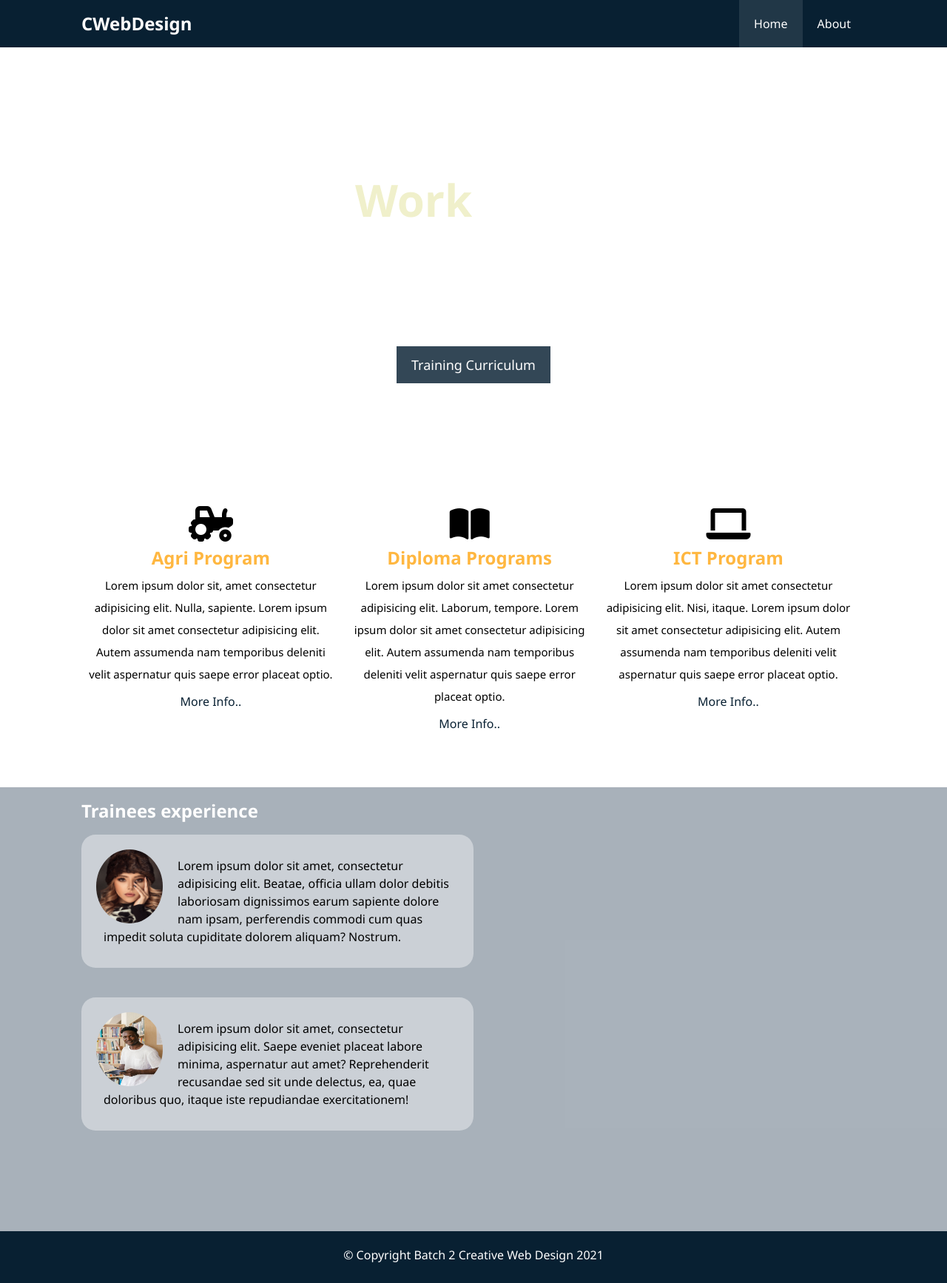
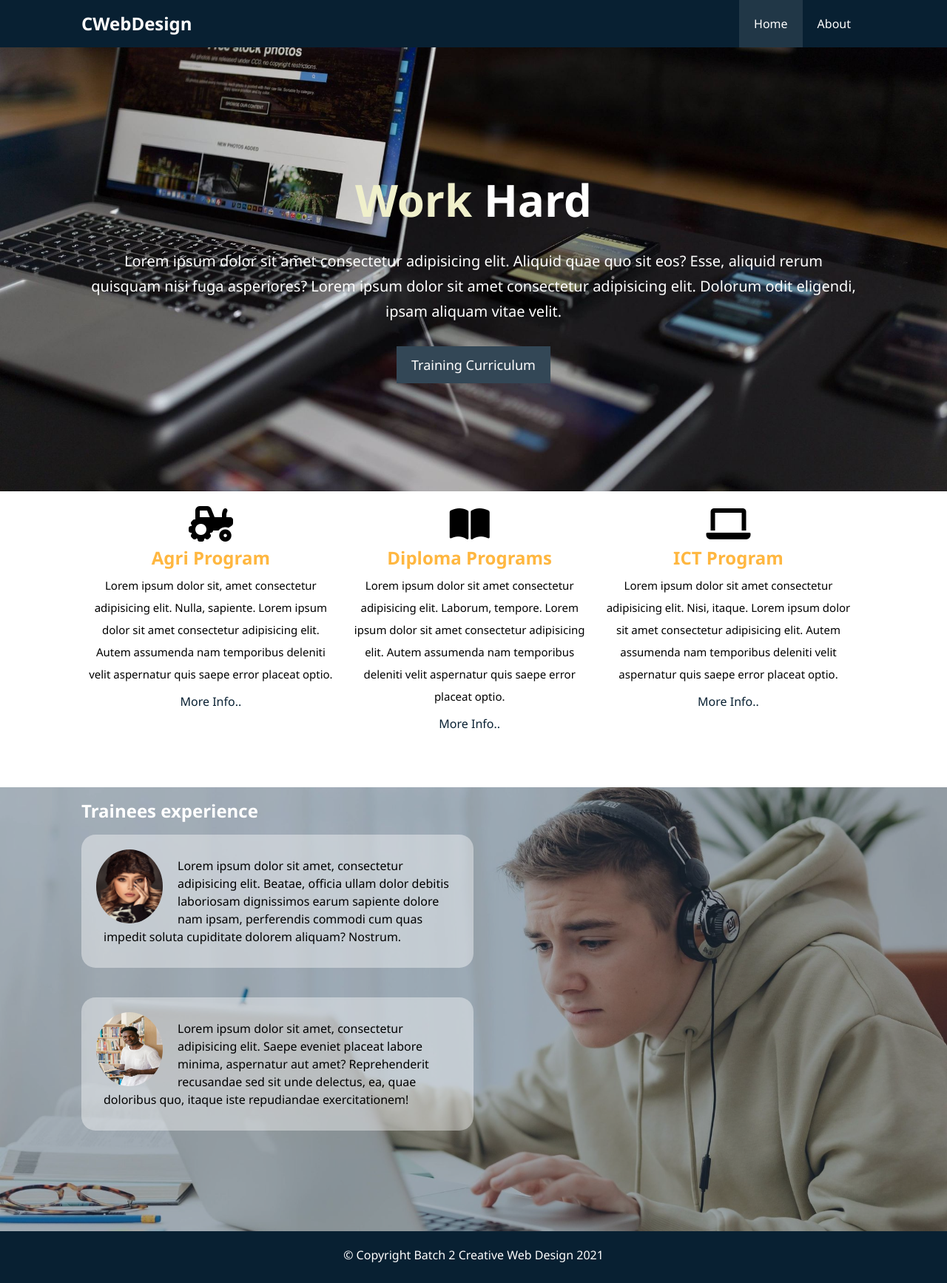
Before and after one commit to ginalynmanuel/activity13, a plain HTML site: page index.html in a window 1280 px wide. Shown: the whole page at 74% size. Drawn offline with Linux system fonts and the light colour scheme; the site is published under a folder, as on GitHub Pages, so addresses that start at the root find nothing.

Commit message:
Update style.css

```diff
--- a/css/style.css
+++ b/css/style.css
@@ -67,7 +67,7 @@ p{
     padding: 0 20px;
 }
 #hero{
-    background:url("/image/background.jpg") no-repeat center center/ cover;
+    background:url("../image/background.jpg") no-repeat center center/ cover;
     height:600px;
 }
 #hero .hero-content {
@@ -130,7 +130,7 @@ p{
 
 /* section testimonials */
 #testimonials {
-    background: url("/image/testimonial.jpg") no-repeat center center/cover;
+    background: url("../image/testimonial.jpg") no-repeat center center/cover;
     height: 600px;
     overflow: hidden;
 }
```
